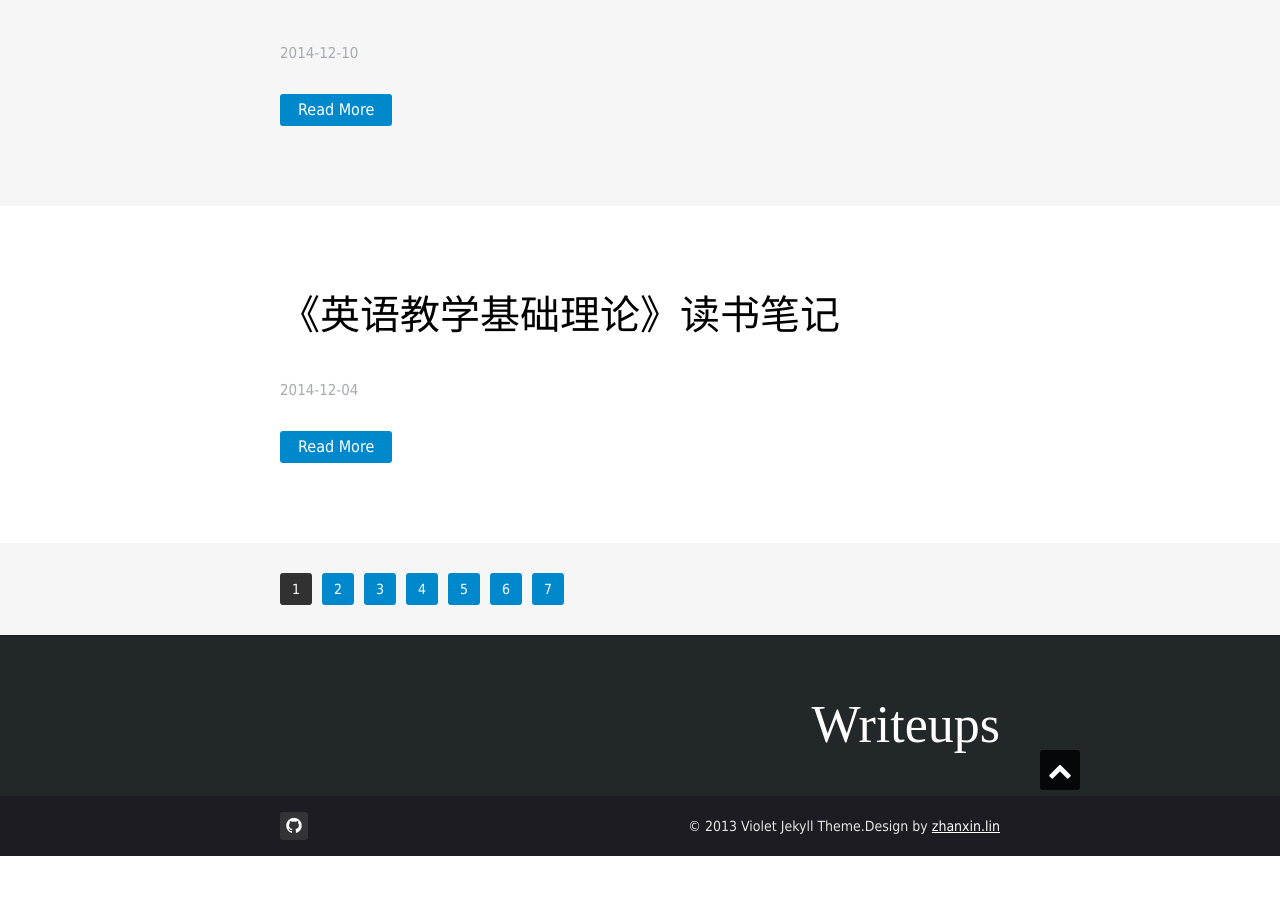
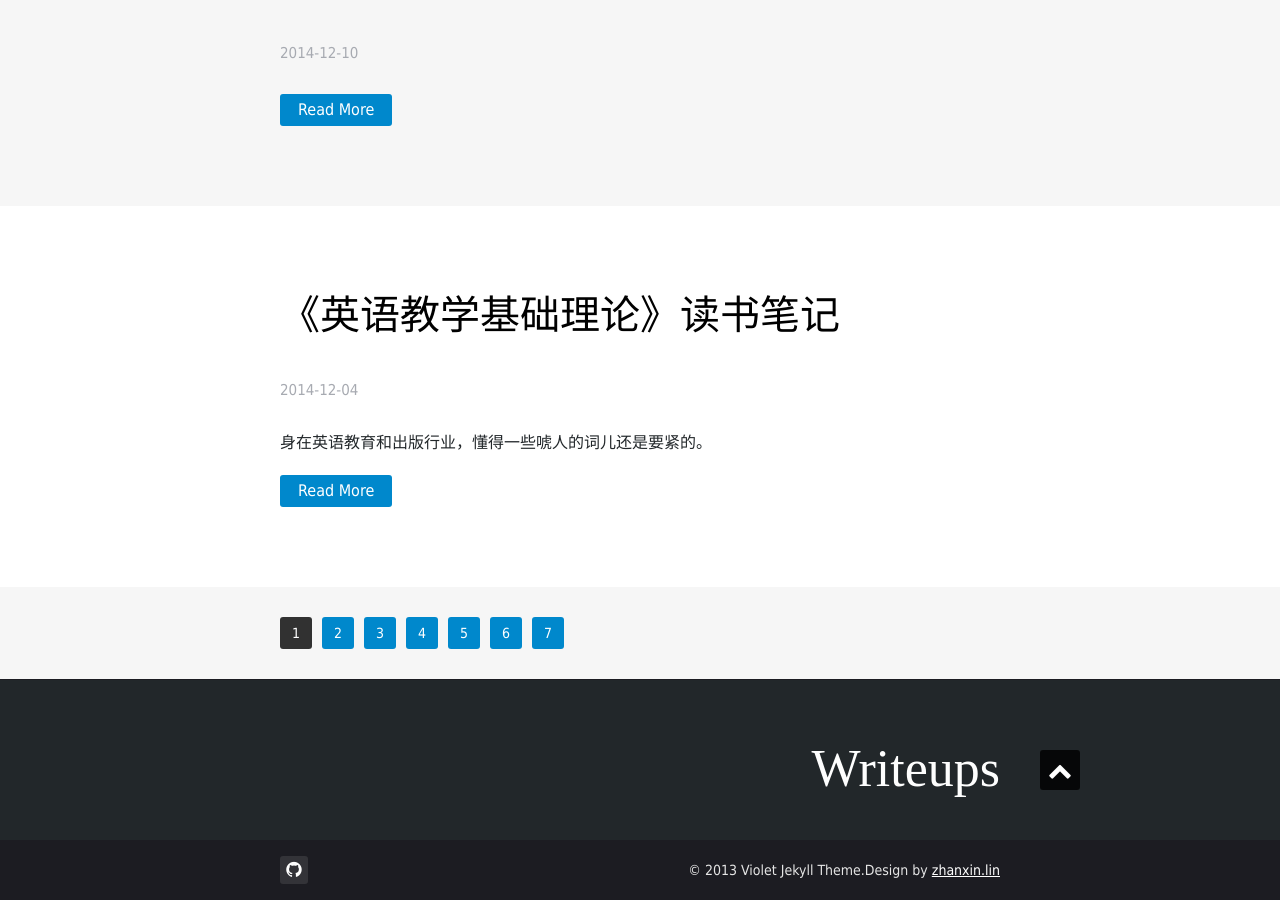
Before and after one commit to fantaghiro/fantaghiro.github.io, a Jekyll site: the page built from index.html, in a window 1280 px wide and 900 px high, scrolled down 2413 px. Built offline with Jekyll 4.4.1, drawn with Linux system fonts in a browser that asks for light colours; nearby versions of some CDN libraries; some web fonts are replaced; the list of posts is cut into pages by our own code; before the commit the page ends 3269 px from its top, so only the background shows below that.

Commit message:
Update 2014-12-04-Theories-of-English-Language-Teaching.markdown

```diff
--- a/_posts/2014-12-04-Theories-of-English-Language-Teaching.markdown
+++ b/_posts/2014-12-04-Theories-of-English-Language-Teaching.markdown
@@ -2,6 +2,7 @@
 layout: post
 title: 《英语教学基础理论》读书笔记
 category: writeups
+description: 身在英语教育和出版行业，懂得一些唬人的词儿还是要紧的。
 tags:
 - 读书笔记
 - 教学法
```
